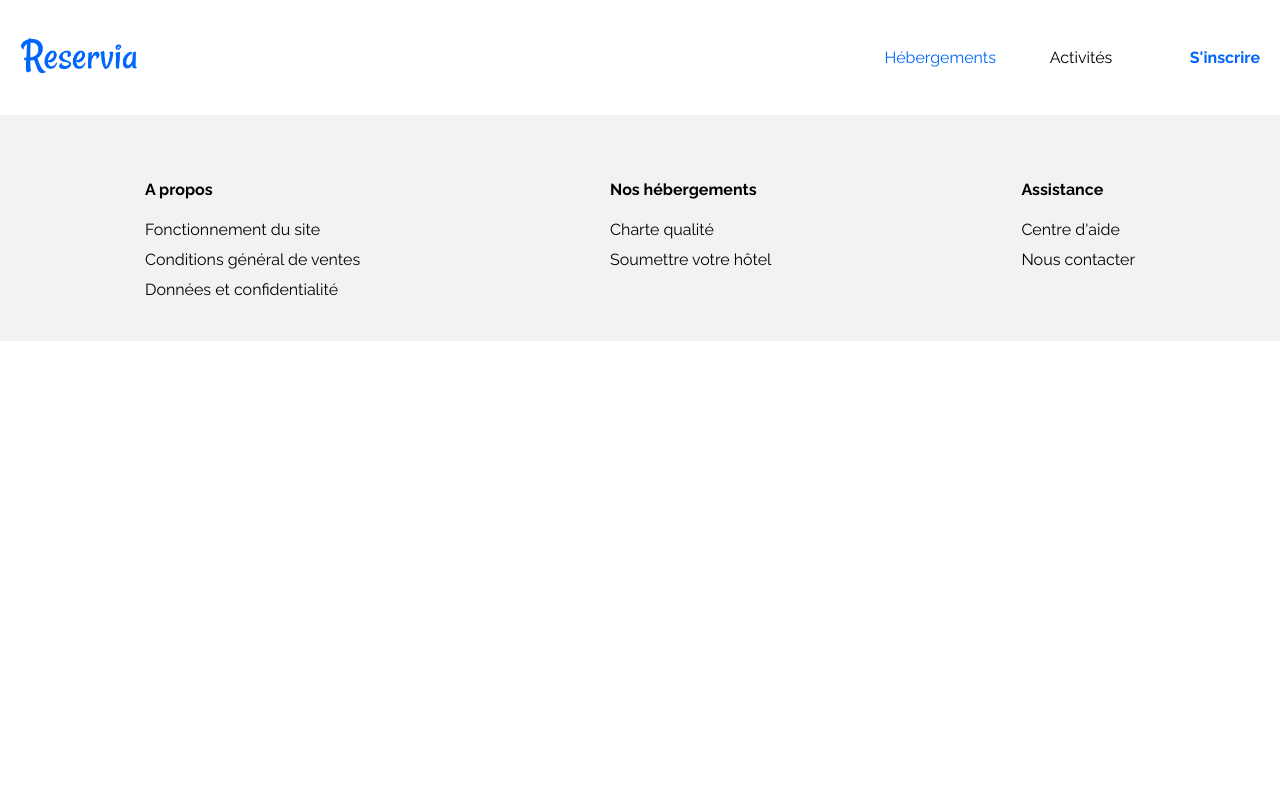
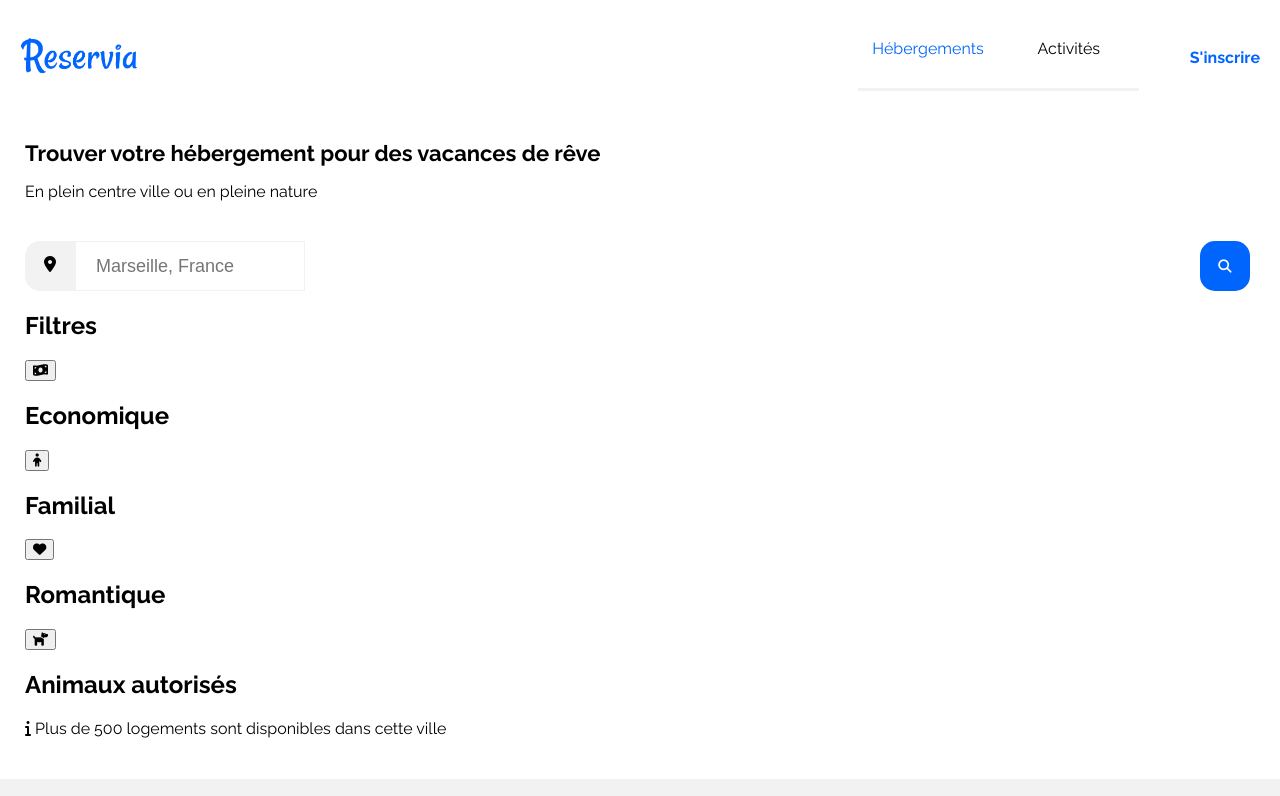
Before and after one commit to idbeljam/Projet2reservia, a plain HTML site: page www/index.html in a window 1280 px wide. Shown: the top 796 px of the page. Drawn offline with Linux system fonts and the light colour scheme.

Commit message:
mise en forme section 1 html et debut css

```diff
--- a/www/index.html
+++ b/www/index.html
@@ -25,12 +25,14 @@
     <!-- navigation - menu-->
 
         <nav class="menu">
-            <a class="bleuf " href="#">
-                Hébergements
-            </a>
-            <a href="#">
-                Activités
-            </a>
+
+                <a class="bordertop bleuf" href="#">
+                    Hébergements
+                </a>
+
+                <a class="bordertop" href="#">
+                    Activités
+                </a>
         </nav>
 
     <!-- s'inscrire -->
@@ -40,7 +42,63 @@
 
     </header>
 
+  <main>
 
+    <!-- section recherche et filtres -->
+
+    <section class="sect1">
+      <!-- entete section recherche -->
+        <div>
+            <h1>Trouver votre hébergement pour des vacances de rêve</h1>
+            <p>En plein centre ville ou en pleine nature</p>
+        </div>
+
+        <!-- zone de recherche -->
+        <div class="search">
+            <div id="iconposition">
+                <i  class="fas fa-map-marker-alt"></i>
+            </div>
+            <form action="/action_page.php">
+                <input type="text" class="zonesearch" name="fname" placeholder="Marseille, France"><br>
+            </form>
+                <button id="iconsearch" class="btn"><i class="fas fa-search"></i></button>
+                <button id="textsearch"class="btn">Rechercher</button>
+
+        </div>
+
+        <!-- filtres -->
+
+        <div>
+            <h2>Filtres</h2>
+            <div>
+                <button class="btn"><i class="fas fa-money-bill-wave"></i></button>
+                <h2><a href="#">Economique</a></h2>
+            </div>
+
+            <div>
+                <button class="btn"><i class="fas fa-child"></i></button>
+                <h2><a href="#">Familial</a></h2>
+            </div>
+
+            <div>
+                <button class="btn"><i class="fas fa-heart"></i></button>
+                <h2><a href="#">Romantique</a></h2>
+            </div>
+
+            <div>
+                <button class="btn"><i class="fas fa-dog"></i></button>
+                <h2><a href="#">Animaux autorisés</a></h2>
+            </div>
+
+            <p><i class="fas fa-info"></i> Plus de 500 logements sont disponibles dans cette ville </p>
+
+
+        </div>
+
+    </section>
+
+
+  </main>
 
 
 
--- a/www/style/footer.css
+++ b/www/style/footer.css
@@ -6,7 +6,7 @@ footer {
 
 footer h1 {
     font-size: 16px;
-    margin-top: 45px;
+    padding-top: 35px;
 }
 
 footer a {
--- a/www/style/header.css
+++ b/www/style/header.css
@@ -18,31 +18,46 @@ header {
 .menu {
     grid-area: nav;
     display: flex;
-    justify-content: space-around;
     align-items: center;
 
+
 }
+
+.menu a{
+    width: 100%;
+    text-align: center;
+    vertical-align: middle;
+    padding-bottom: 30px;
+    padding-top: 15px;
+    border-bottom: 3px #F2F2F2 solid;
+}
+
+.menu a:hover {
+    border-bottom: none;
+    border-bottom: 3px #0065FC solid;
+}
+
 
 .signup {
     display: flex;
     justify-content: flex-end;
     grid-area: signup;
     text-decoration: none;
-    padding: 20px 15px 0 0 ;
+    padding: 20px 20px 0 0 ;
     font-weight: bold;
 }
 
 
+
 .imglogo {
     height: 55px ;
-    padding: 10px 0 0 10px;
+    padding: 10px 0 0 25px;
 
 }
 
 @media only screen and (min-width: 1000px)
 {
     header {
-        display: grid;
         height: 115px;
         align-items: center;
         grid-template-columns: auto 22% 11%;
--- a/www/style/reset.css
+++ b/www/style/reset.css
@@ -25,3 +25,7 @@ a {
 li {
     list-style-type: none;
 }
+
+h1 {
+  margin: 0;
+}
--- a/www/style/styles.css
+++ b/www/style/styles.css
@@ -4,3 +4,61 @@
 @import 'utility.css';
 @import 'header.css';
 @import 'footer.css';
+
+
+.sect1 {
+    padding: 25px;
+}
+
+.sect1 h1 {
+    font-size: 22px;
+}
+
+.sect1 p {
+
+}
+
+/* zone de recherche  */
+
+.search {
+    display: flex;
+    width: 100%;
+    margin-top: 40px;
+}
+
+#textsearch {
+    display: none;
+}
+
+#iconposition {
+    background-color: #F2F2F2;
+    width : 50px;
+    height: 50px;
+    text-align: center;
+    border-radius: 15px 0 0 15px;
+
+}
+
+#iconposition i {
+    padding: 15px;
+}
+
+.zonesearch {
+    height: 50px;
+    width: 230px ;
+    border: 1px solid #F2F2F2;
+    padding-left: 20px;
+    font-size: 18px;
+}
+
+#iconsearch {
+    position: absolute;
+    right: 30px;
+    background-color: #0065FC ;
+    border: none;
+    width : 50px;
+    height: 50px;
+    text-align: center;
+    border-radius: 15px ;
+    color: white;
+}
```
Also changed, not shown: www/style/utility.css (line endings or trailing spaces).
